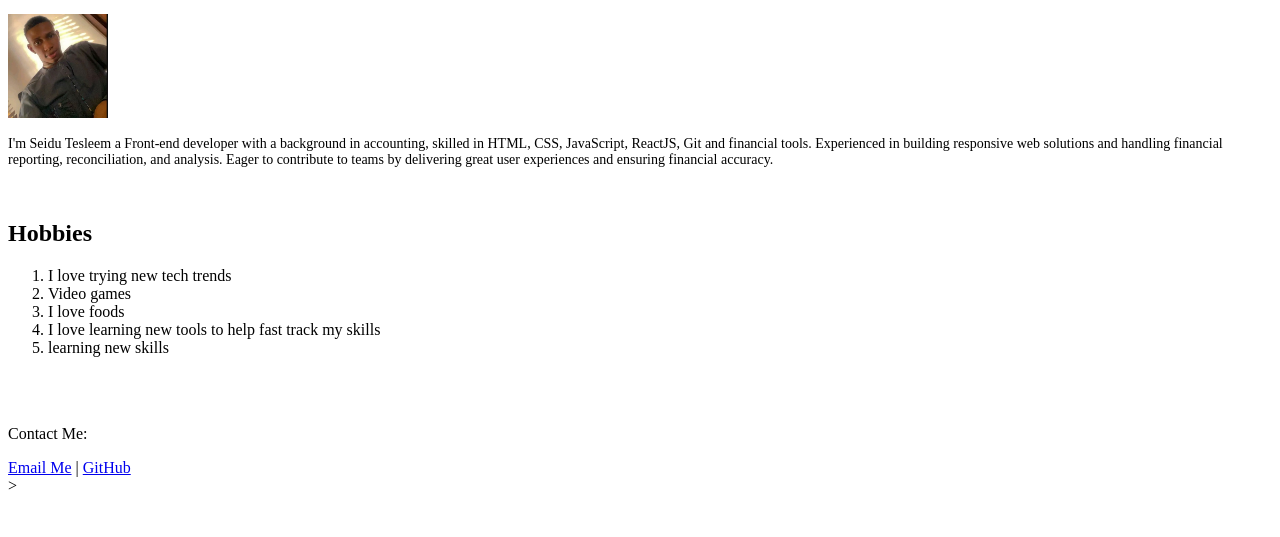
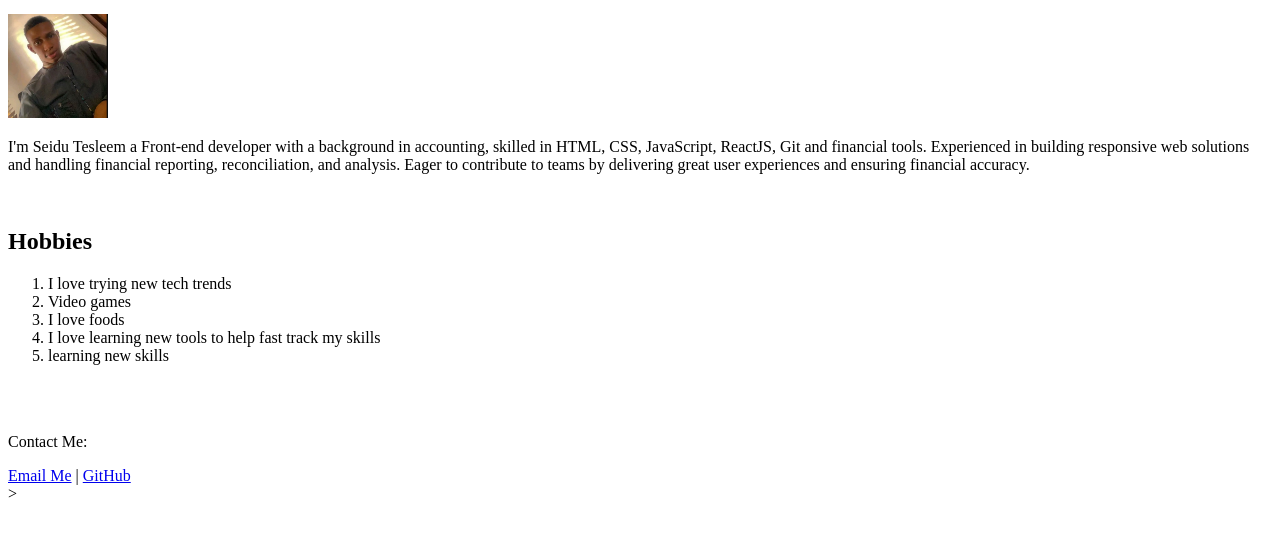
Before and after one commit to Icefrosh72/Personal-Profile-Page, a plain HTML site: page index.html in a window 1280 px wide. Shown: the part 123-660 px from the top of the page. Drawn offline with Linux system fonts and the light colour scheme.

Commit message:
enhanced

```diff
--- a/index.html
+++ b/index.html
@@ -8,10 +8,15 @@
       content="Personal profile webpage of Seidu Tesleem, a Front-end Developer with an accounting background."
     />
 
-    <title>My Profile</title>
+    <title>Seidu Tesleem | Frontend Developer</title>
   </head>
   <body>
     <main>
+      <!-- ## Cases This Portfolio serves as an online personal profile for Seidu
+      Tesleem, a Front-end Developer with an accounting background. Where his
+      skills, hobbies, and contact information are showcased. Target users:
+      Recruiters, collaborators, and friends looking to connect. -->
+
       <!-- header -->
       <header>
         <!-- navbar -->
@@ -38,7 +43,7 @@
         />
 
         <!-- Bio -->
-        <p id="about" style="font-size: 14px">
+        <p>
           I'm Seidu Tesleem a Front-end developer with a background in
           accounting, skilled in HTML, CSS, JavaScript, ReactJS, Git and
           financial tools. Experienced in building responsive web solutions and
```
Also changed, not shown: 1 other file.
